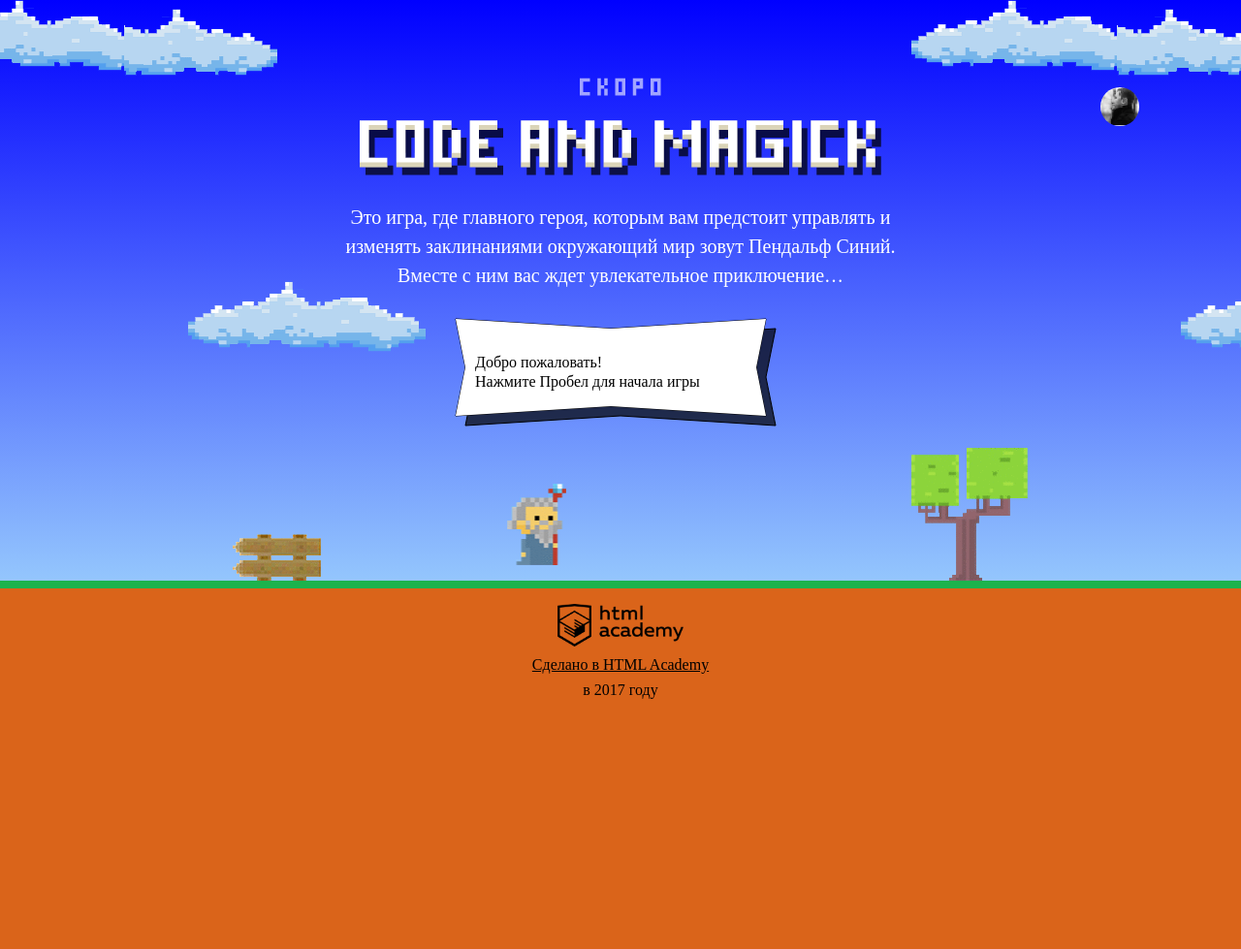
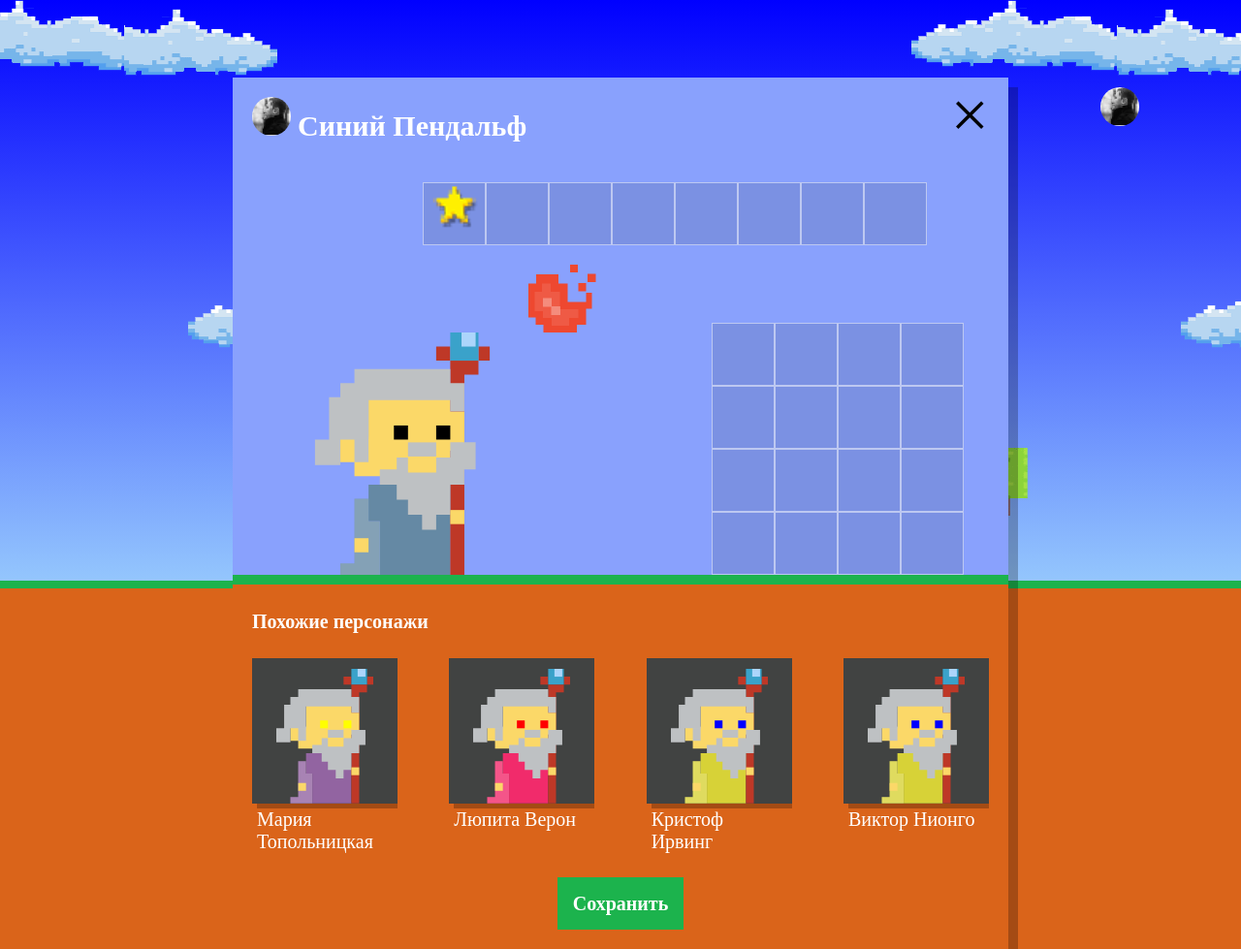
Before and after one commit to Saltcarrot/551965-code-and-magick, a website: page index.html in a window 1280 px wide. Shown: the whole page at 97% size. Before the commit the page ends 800 px from the top, so only its background shows below. Drawn offline with Linux system fonts and the light colour scheme; a web font is replaced by a local one.

Commit message:
module3-task1-v1
На основе 4-х основных массивов создается массив магов WIZARDS с некоторыми характеристиками (имя + фамилия, мантия, глаза), после чего создаются DOM-элементы и отрисовываются в блоке .setup-similar-list.

```diff
--- a/index.html
+++ b/index.html
@@ -181,6 +181,7 @@
   </div>
 </template>
 
+<script src="js/setup.js"></script>
 <script src="js/game.js"></script>
 
 </body>
--- /dev/null
+++ b/js/setup.js
@@ -0,0 +1,47 @@
+'use strict';
+
+var FIRST_NAMES = ['Иван', 'Хуан Себастьян', 'Мария', 'Кристоф', 'Виктор', 'Юлия', 'Люпита', 'Вашингтон'];
+var SURNAMES = ['да Марья', 'Верон', 'Мирабелла', 'Вальц', 'Онопко', 'Топольницкая', 'Нионго', 'Ирвинг'];
+var COAT_COLORS = ['rgb(101, 137, 164)', 'rgb(241, 43, 107)', 'rgb(146, 100, 161)', 'rgb(56, 159, 117)', 'rgb(215, 210, 55)', 'rgb(0, 0, 0)'];
+var EYES_COLORS = ['black', 'red', 'yellow', 'blue', 'green'];
+var WIZARDS = [];
+
+var userDialog = document.querySelector('.setup');
+userDialog.classList.remove('hidden');
+
+document.querySelector('.setup-similar').classList.remove('hidden');
+
+var similarListElement = document.querySelector('.setup-similar-list');
+var similarWizardTemplate = document.querySelector('#similar-wizard-template')
+  .content
+  .querySelector('.setup-similar-item');
+
+var generateWizards = function () {
+  for (var i = 0; i < 4; i++) {
+    WIZARDS[i] = {
+      name: FIRST_NAMES[Math.floor(Math.random() * FIRST_NAMES.length)] + ' ' + SURNAMES[Math.floor(Math.random() * SURNAMES.length)],
+      coatColor: COAT_COLORS[Math.floor(Math.random() * COAT_COLORS.length)],
+      eyesColor: EYES_COLORS[Math.floor(Math.random() * EYES_COLORS.length)]
+    };
+  }
+};
+
+generateWizards();
+
+var renderWizard = function (wizard) {
+  var wizardElement = similarWizardTemplate.cloneNode(true);
+
+  wizardElement.querySelector('.setup-similar-label').textContent = wizard.name;
+  wizardElement.querySelector('.wizard-coat').style.fill = wizard.coatColor;
+  wizardElement.querySelector('.wizard-eyes').style.fill = wizard.eyesColor;
+
+  return wizardElement;
+};
+
+var fragment = document.createDocumentFragment();
+for (var i = 0; i < WIZARDS.length; i++) {
+  fragment.appendChild(renderWizard(WIZARDS[i]));
+}
+similarListElement.appendChild(fragment);
+
+userDialog.querySelector('.setup-similar').classList.remove('hidden');
```
